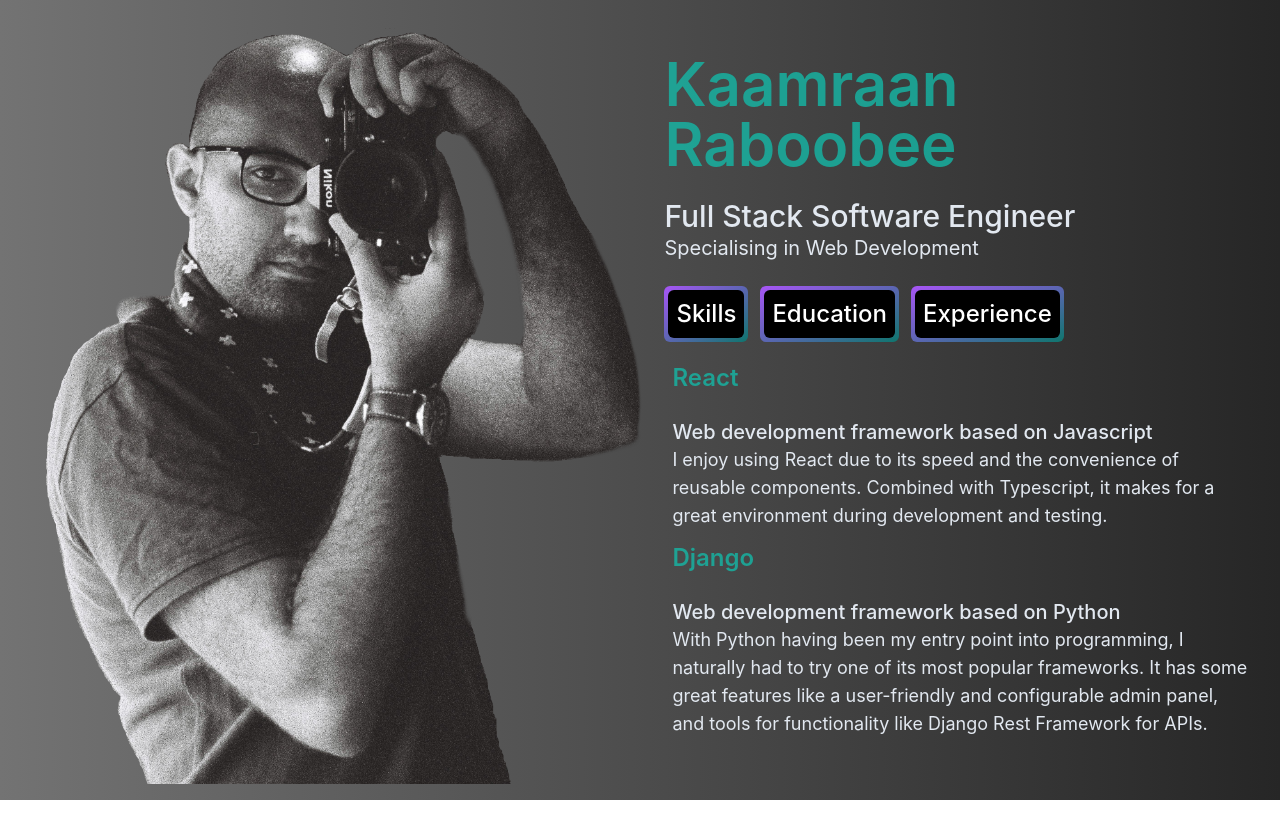
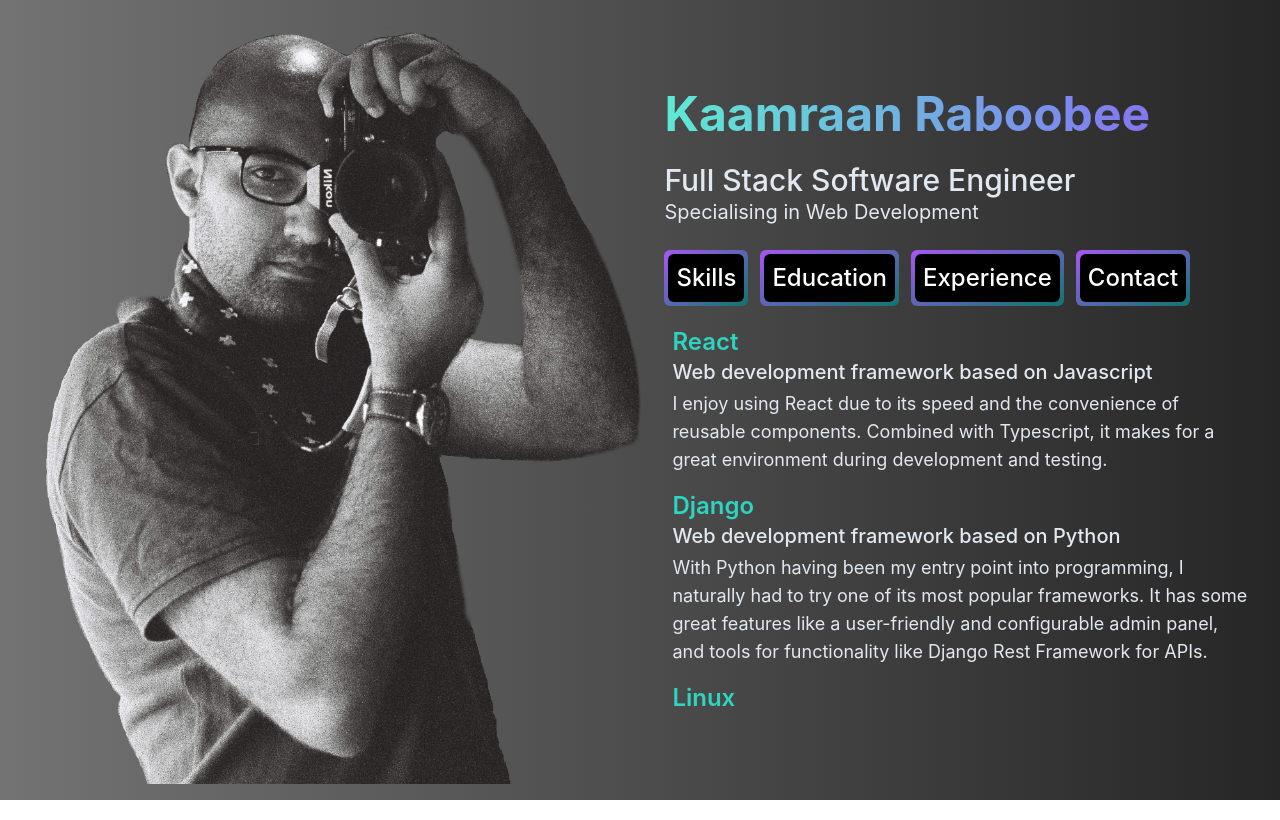
Before and after one commit to Kraboobee/kraboobee.github.io, a React (Create React App) app: page / in a window 1280 px wide. Built offline with nearby package versions, Linux system fonts and the light colour scheme.

Commit message:
Add Contact

```diff
--- a/public/index.html
+++ b/public/index.html
@@ -24,7 +24,7 @@
       work correctly both with client-side routing and a non-root public URL.
       Learn how to configure a non-root public URL by running `npm run build`.
     -->
-    <title>React App</title>
+    <title>Kaamraan Raboobee</title>
   </head>
   <body>
     <noscript>You need to enable JavaScript to run this app.</noscript>
--- a/src/Classes.js
+++ b/src/Classes.js
@@ -120,4 +120,22 @@ const educationList = [
     },
 ]
 
-export { skillList, educationList, experienceList }
+const contactList = [
+    {
+        name: "Tel",
+        info: "072 133 9350",
+        link: "#"
+    },
+    {
+        name: "email",
+        info: "kraboobee@gmail.com",
+        link: "mailto:kraboobee@gmail.com"
+    },
+    {
+        name: "LinkedIn",
+        info: "https://www.linkedin.com/in/kaamraan-raboobee/",
+        link: "https://www.linkedin.com/in/kaamraan-raboobee/"
+    },
+]
+
+export { skillList, educationList, experienceList, contactList }
--- a/src/Generic/Generic.js
+++ b/src/Generic/Generic.js
@@ -9,13 +9,17 @@ const Generic = () => {
     return (
         <div className='container mx-auto mb-5'>
             <div className='flex flex-row items-center justify-between mx-auto px-5'>
-            {/* <div className='flex flex-row items-center justify-between border-2 rounded-md mx-5 bg-slate-700'> */}
                 <div className="hidden lg:inline basis 1/4">
                     <img className='object-contain h-screen'
                     src={ images.SelfPortraitDarkPng } alt="" />
                 </div>
                 <div className='lg:basis-1/2 text-left'>
-                    <h1 className='text-left text-6xl font-semibold text-teal-500/80'>
+                    {/* <div class="text-6xl font-bold ...">
+                        <span class="bg-clip-text text-transparent bg-gradient-to-r from-pink-500 to-violet-500">
+                            Kaamraan Raboobee
+                        </span>
+                    </div> */}
+                    <h1 className="bg-clip-text text-transparent text-5xl font-bold bg-gradient-to-r from-teal-300 to-violet-500">
                         Kaamraan Raboobee
                     </h1>
                     <br />
--- /dev/null
+++ b/src/SelectSection/Contact.js
@@ -0,0 +1,25 @@
+import React from 'react'
+import { contactList } from '../Classes'
+
+const ContactSection = () => {
+    return (
+        <div className='container mx-auto'>
+            <div className='flex flex-col gap-3 h-96 overscroll-auto overflow-auto px-2'>
+            { contactList.map((contact) => (
+                <div>
+                    <h1 className='text-left text-2xl font-semibold text-teal-400'>
+                        { contact.name }
+                    </h1>
+                    <p className='text-xl font-medium'>
+                        <a href={ contact.link }>
+                            { contact.info }
+                        </a>
+                    </p>
+                </div>
+                )) }
+            </div>
+        </div>
+    )
+}
+
+export default ContactSection
--- a/src/SelectSection/Education.js
+++ b/src/SelectSection/Education.js
@@ -7,15 +7,14 @@ const EducationSection = () => {
             <div className='flex flex-col gap-3 h-96 overscroll-auto overflow-auto px-2'>
             { educationList.map((edu) => (
                 <div>
-                    <h1 className='text-left text-2xl font-semibold text-teal-500/80'>
+                    <h1 className='text-left text-2xl font-semibold text-teal-400'>
                         { edu.certification }
                     </h1>
-                    <br />
                     <p className='text-xl font-medium'>
+                        { edu.institution }
+                    </p>
+                    <p className='text-lg mb-1'>
                         { edu.date[0] }-{ edu.date[1]}
-                    </p>
-                    <p className='text-lg'>
-                        { edu.institution }
                     </p>
                     <p className='text-lg'>
                         { edu.summary }
--- a/src/SelectSection/Experience.js
+++ b/src/SelectSection/Experience.js
@@ -7,21 +7,23 @@ const ExperienceSection = () => {
             <div className='flex flex-col gap-3 h-96 overscroll-auto overflow-auto px-2'>
             { experienceList.map((exp) => (
                 <div>
-                    <h1 className='text-left text-2xl font-semibold text-teal-500/80'>
+                    <h1 className='text-left text-2xl font-semibold text-teal-400'>
                         { exp.role }
                     </h1>
-                    <br />
-                    <p className='text-lg'>
+                    <p className='text-xl font-medium'>
                         { exp.company }
                     </p>
-                    <p className='text-xl font-medium'>
+                    <p className='text-lg mb-1'>
                         { exp.date[0] }-{ exp.date[1]}
                     </p>
-                    <p className='text-lg'>
-                        { exp.tasks }
-                    </p>
+                    <ul className='list-disc'>
+                        { exp.tasks.map((task) => (
+                            <li className='text-lg mb-1'>
+                                { task }
+                            </li>
+                        ))}
+                    </ul>
                 </div>
-
             )) }
             </div>
         </div>
--- a/src/SelectSection/SelectSection.js
+++ b/src/SelectSection/SelectSection.js
@@ -2,6 +2,7 @@ import { React, useState } from 'react';
 import SkillSection from './Skills';
 import EducationSection from './Education';
 import ExperienceSection from './Experience';
+import ContactSection from './Contact';
 
 function SelectSection() {
     const [section, setSection] = useState(<SkillSection />);
@@ -30,6 +31,13 @@ function SelectSection() {
                             Experience
                         </button>
                     </div>
+                    <div className='bg-gradient-to-br from-purple-500 to-teal-700 py-1 px-1 rounded-md'>
+                        <button
+                            className='bg-black rounded-md px-2 py-2 text-white text-2xl font-medium hover:bg-gradient-to-br from-purple-500 to-teal-700 hover:text-white focus:bg-gradient-to-br focus:text-white'
+                            onClick={() => setSection(<ContactSection />)}>
+                            Contact
+                        </button>
+                    </div>
             </div>
             <div className='h-1/2'>
                 { section }
--- a/src/SelectSection/Skills.js
+++ b/src/SelectSection/Skills.js
@@ -7,14 +7,13 @@ const SkillSection = () => {
             <div className='flex flex-col gap-3 h-96 overscroll-auto overflow-auto px-2'>
             { skillList.map((skill) => (
                 <div>
-                    <h1 className='text-left text-2xl font-semibold text-teal-500/80'>
+                    <h1 className='text-left text-2xl font-semibold text-teal-400'>
                         { skill.title }
                     </h1>
-                    <br />
-                    <p className='text-xl font-medium'>
+                    <p className='text-xl font-medium mb-1'>
                         { skill.subtitle }
                     </p>
-                    <p className='text-lg'>
+                    <p className='text-lg mb-1'>
                         { skill.description }
                     </p>
                 </div>
```
Also changed, not shown: 1 other file (tests, documents, lock files or other folders).
